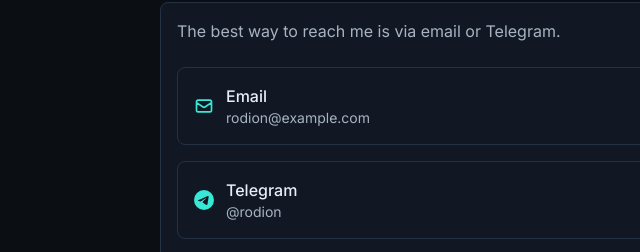
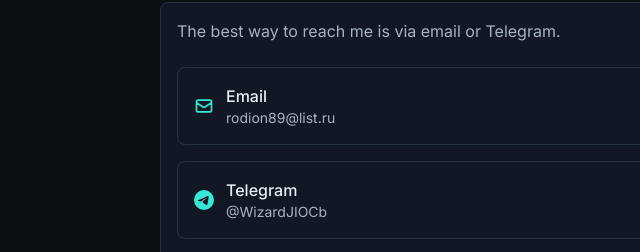
Before and after one commit to WizardJIOCb/rodion.pro, an Astro site: page /en/contact in a window 1280 px wide. Shown: the part 179-431 px from the top of the page, 112-752 px from the left. Built offline with nearby package versions, Linux system fonts and the light colour scheme; Astro itself is replaced by a stand-in of ours.

Commit message:
fix contacts info

```diff
--- a/src/pages/en/contact.astro
+++ b/src/pages/en/contact.astro
@@ -17,7 +17,7 @@
 
       <div class="space-y-4">
         <a
-          href="mailto:rodion@example.com"
+          href="mailto:rodion89@list.ru"
           class="flex items-center gap-3 p-4 rounded-lg border border-border hover:border-accent/50 hover:bg-surface2 transition-colors"
         >
           <svg class="w-5 h-5 text-accent" fill="none" stroke="currentColor" viewBox="0 0 24 24">
@@ -25,7 +25,7 @@
           </svg>
           <div>
             <div class="font-medium text-text">Email</div>
-            <div class="text-sm text-muted">rodion@example.com</div>
+            <div class="text-sm text-muted">rodion89@list.ru</div>
           </div>
         </a>
 
@@ -40,7 +40,7 @@
           </svg>
           <div>
             <div class="font-medium text-text">Telegram</div>
-            <div class="text-sm text-muted">@rodion</div>
+            <div class="text-sm text-muted">@WizardJIOCb</div>
           </div>
         </a>
 
--- a/src/pages/ru/contact.astro
+++ b/src/pages/ru/contact.astro
@@ -19,7 +19,7 @@
 
       <div class="space-y-4">
         <a
-          href="mailto:rodion@example.com"
+          href="mailto:rodion89@list.ru"
           class="flex items-center gap-3 p-4 rounded-lg border border-border hover:border-accent/50 hover:bg-surface2 transition-colors"
         >
           <svg class="w-5 h-5 text-accent" fill="none" stroke="currentColor" viewBox="0 0 24 24">
@@ -27,7 +27,7 @@
           </svg>
           <div>
             <div class="font-medium text-text">Email</div>
-            <div class="text-sm text-muted">rodion@example.com</div>
+            <div class="text-sm text-muted">rodion89@list.ru</div>
           </div>
         </a>
 
@@ -42,7 +42,7 @@
           </svg>
           <div>
             <div class="font-medium text-text">Telegram</div>
-            <div class="text-sm text-muted">@rodion</div>
+            <div class="text-sm text-muted">@WizardJIOCb</div>
           </div>
         </a>
 
```
